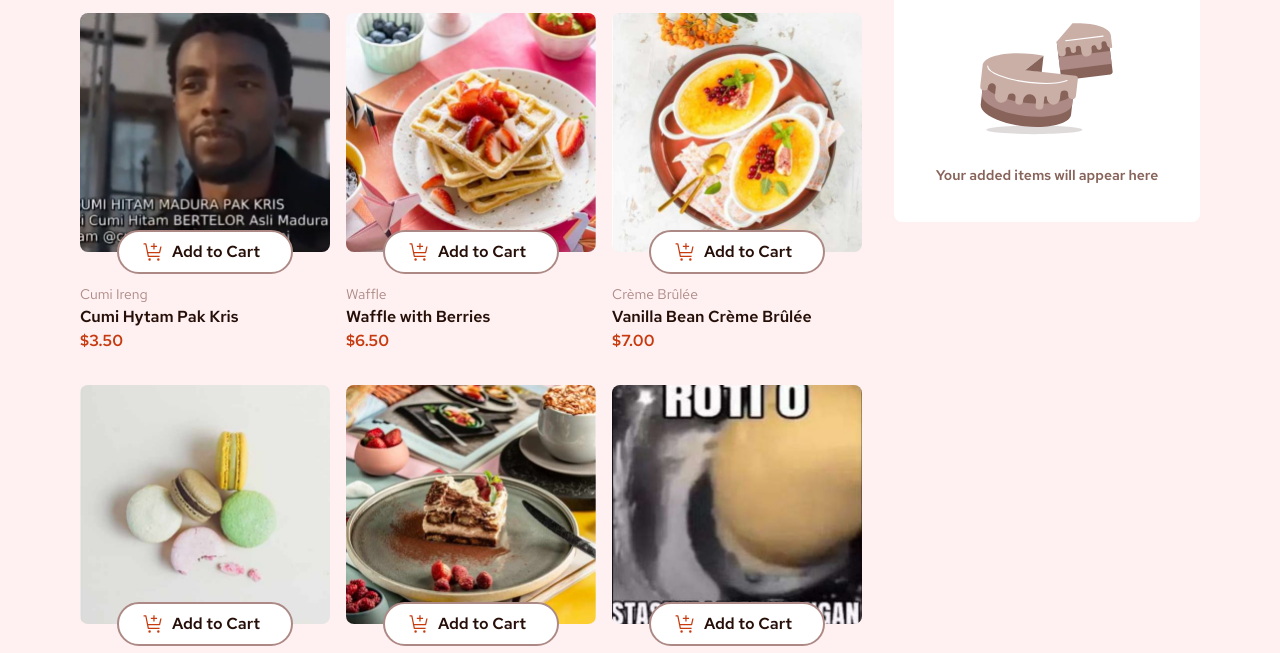
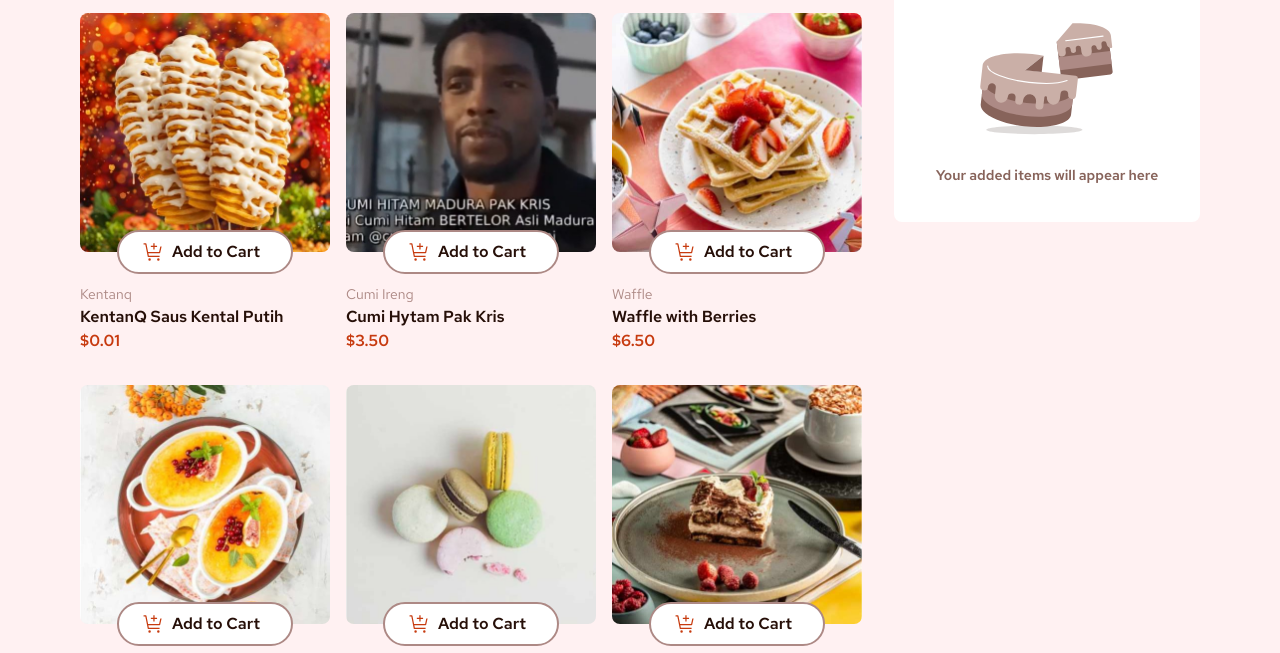
Before and after one commit to jymnastiar/Product-Cart, a website: page index.html in a window 1280 px wide. Shown: the part 143-796 px from the top of the page. Drawn offline with Linux system fonts and the light colour scheme.

Commit message:
adding items Kentanq Saus Kental Putih

```diff
--- a/data.json
+++ b/data.json
@@ -1,4 +1,15 @@
 [
+    {
+        "image": {
+            "thumbnail": "./assets/images/image-kentanq-putih-thumbnail.jpg",
+            "mobile": "./assets/images/image-kentanq-putih-mobile.jpg",
+            "tablet": "./assets/images/image-kentanq-putih-tablet.jpg",
+            "desktop": "./assets/images/image-kentanq-putih-desktop.jpg"
+        },
+        "name": "KentanQ Saus Kental Putih",
+        "category": "Kentanq",
+        "price": 0.01
+    },
     {
         "image": {
             "thumbnail": "./assets/images/image-cumi-hitam-thumbnail.jpg",
--- a/index.html
+++ b/index.html
@@ -15,6 +15,28 @@
     <section class="">
       <h1 class="text-[40px] font-bold text-Rose-900">Desserts</h1>
       <div class="grid grid-cols-[repeat(auto-fill,minmax(200px,1fr))] gap-4 max-w-195.5 min-[1440px]:max-w-none min-[1440px]:w-full">
+
+        <div class="card mt-4">
+          <div class=" relative mb-8">
+            <img class="menuImg rounded-lg" src="" alt="">
+            <div class="cartButton flex border-2 font-semibold items-center rounded-full absolute bottom-0 left-1/2 -translate-x-1/2 translate-y-1/2 bg-white text-Rose-900 border-Rose-400 w-44">
+              <button type="button" class="add flex items-center p-2 pr-6 pl-6 gap-2 cursor-pointer rounded-full">
+                <img src="/assets/images/icon-add-to-cart.svg" alt="">
+                <p class="hover:text-Red">Add to Cart</p>
+              </button>
+              <svg class="hover:text-Red minus hidden mr-auto p-1 pt-2 pb-2 text-2xl border cursor-pointer rounded-full hover:bg-white" xmlns="http://www.w3.org/2000/svg" width="20" height="20" fill="none" viewBox="0 0 10 2">
+                <path fill="currentColor" d="M0 .375h10v1.25H0V.375Z"/>
+              </svg>
+              <span class="value hidden"></span>
+              <svg class="hover:text-Red plus hidden p-1 ml-auto text-2xl border cursor-pointer rounded-full hover:bg-white" xmlns="http://www.w3.org/2000/svg" width="20" height="20" fill="none" viewBox="0 0 10 10">
+                <path fill="currentColor" d="M10 4.375H5.625V0h-1.25v4.375H0v1.25h4.375V10h1.25V5.625H10v-1.25Z"/>
+              </svg>
+            </div>
+          </div>
+          <p class="menuCategory text-[14px] text-Rose-400">Waffle</p>
+          <p class="menuName font-semibold text-Rose-900"></p>
+          <p class="menuPrice font-semibold text-Red">6.50</p>
+        </div>
 
         <div class="card mt-4">
           <div class=" relative mb-8">
```
Also changed, not shown: assets/images/image-kentanq-putih-desktop.jpg (added), assets/images/image-kentanq-putih-mobile.jpg (added), assets/images/image-kentanq-putih-tablet.jpg (added), assets/images/image-kentanq-putih-thumbnail.jpg (added).
